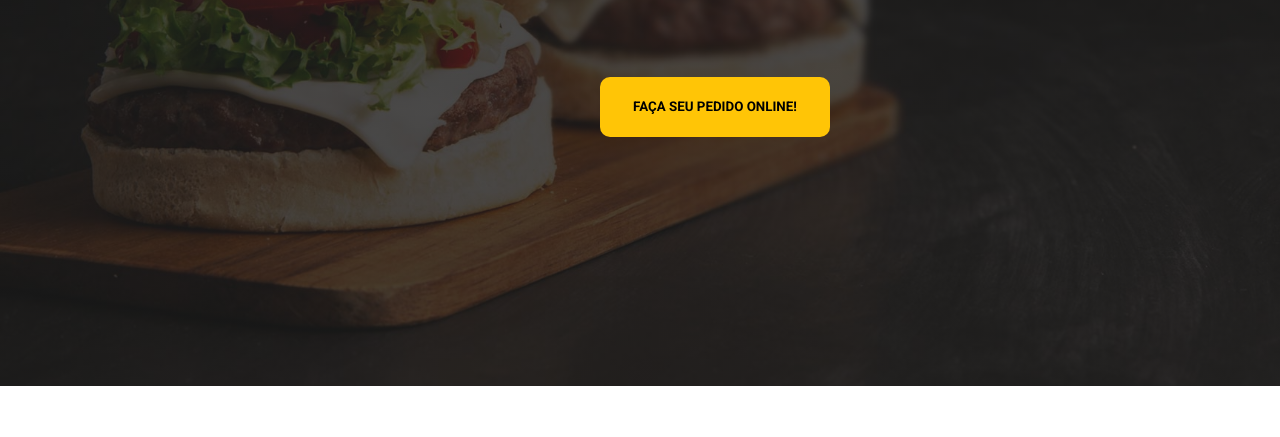
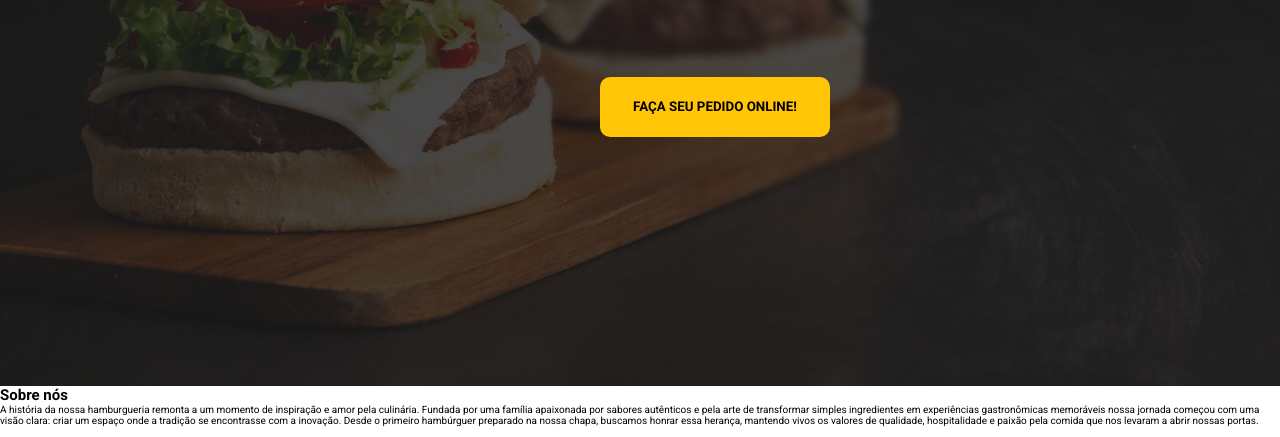
Before and after one commit to anccilotto/hamburgueria-portfolio, a plain HTML site: page index.html in a window 1280 px wide. Shown: the part 414-851 px from the top of the page. Before the commit the page ends 800 px from the top, so only its background shows below. Drawn offline with nearby package versions, Linux system fonts and the light colour scheme.

Commit message:
html sobre nos finalizada

```diff
--- a/index.html
+++ b/index.html
@@ -43,8 +43,14 @@
 
     <section class="sobre-nos" id="sobrenos">
         <div class="main">
-            <div class="contentsobre"></div>
-            <div class="img-cozinha"></div>
+            <div class="contentsobre">
+                <h2>Sobre nós</h2>
+                <p>A história da nossa hamburgueria remonta a um momento de inspiração e amor pela culinária. Fundada por uma família apaixonada por sabores autênticos e pela arte de transformar simples ingredientes em experiências gastronômicas memoráveis nossa jornada começou com uma visão clara: criar um espaço onde a tradição se encontrasse com a inovação. Desde o primeiro hambúrguer preparado na nossa chapa, buscamos honrar essa herança, mantendo vivos os valores de qualidade, hospitalidade e paixão pela comida que nos levaram a abrir nossas portas.</p>
+            </div>
+
+            <div class="img-cozinha">
+                <img src="./img/cozinha.jpg" alt="">
+            </div>
         </div>
     </section>
 
```
